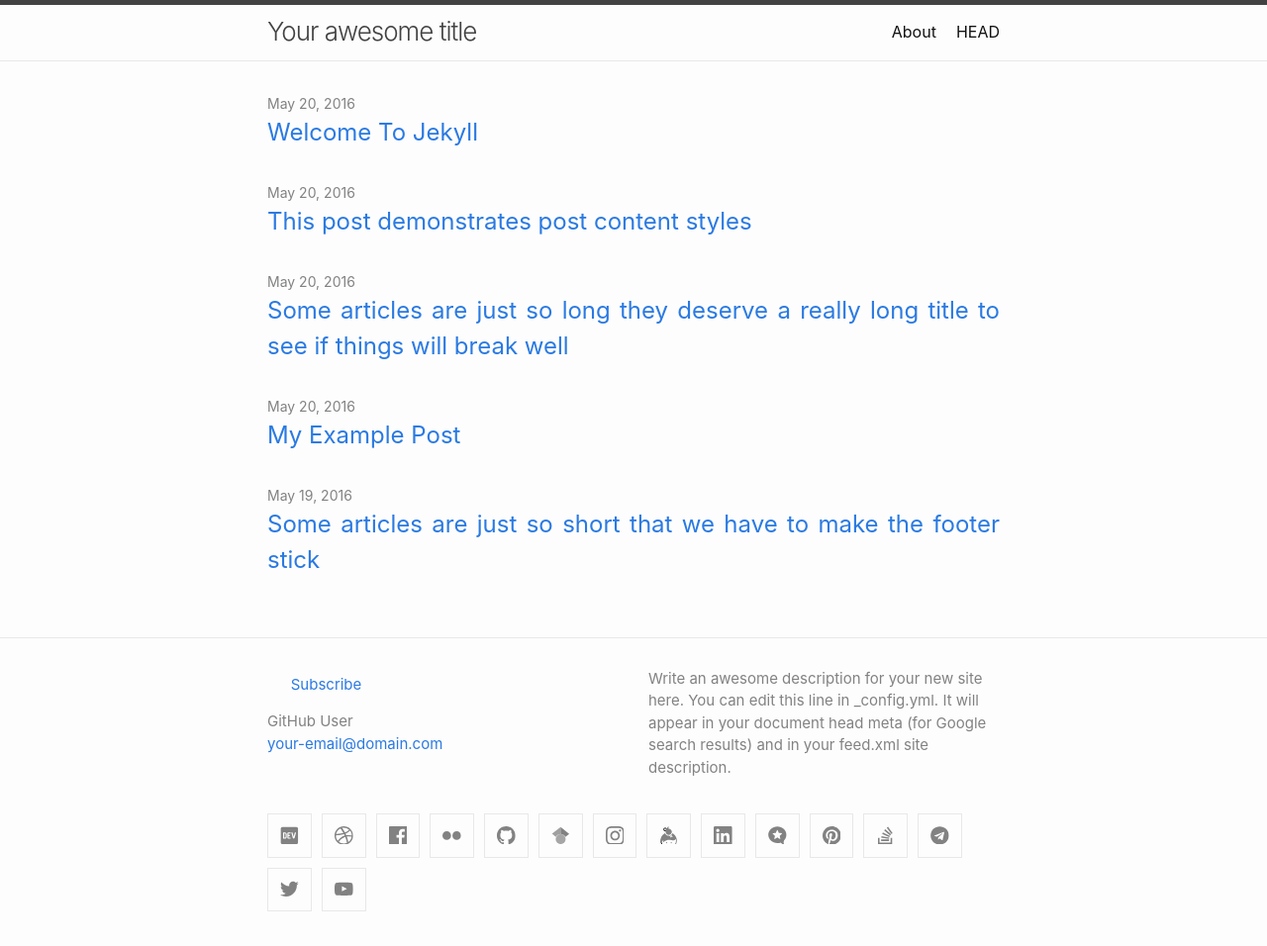
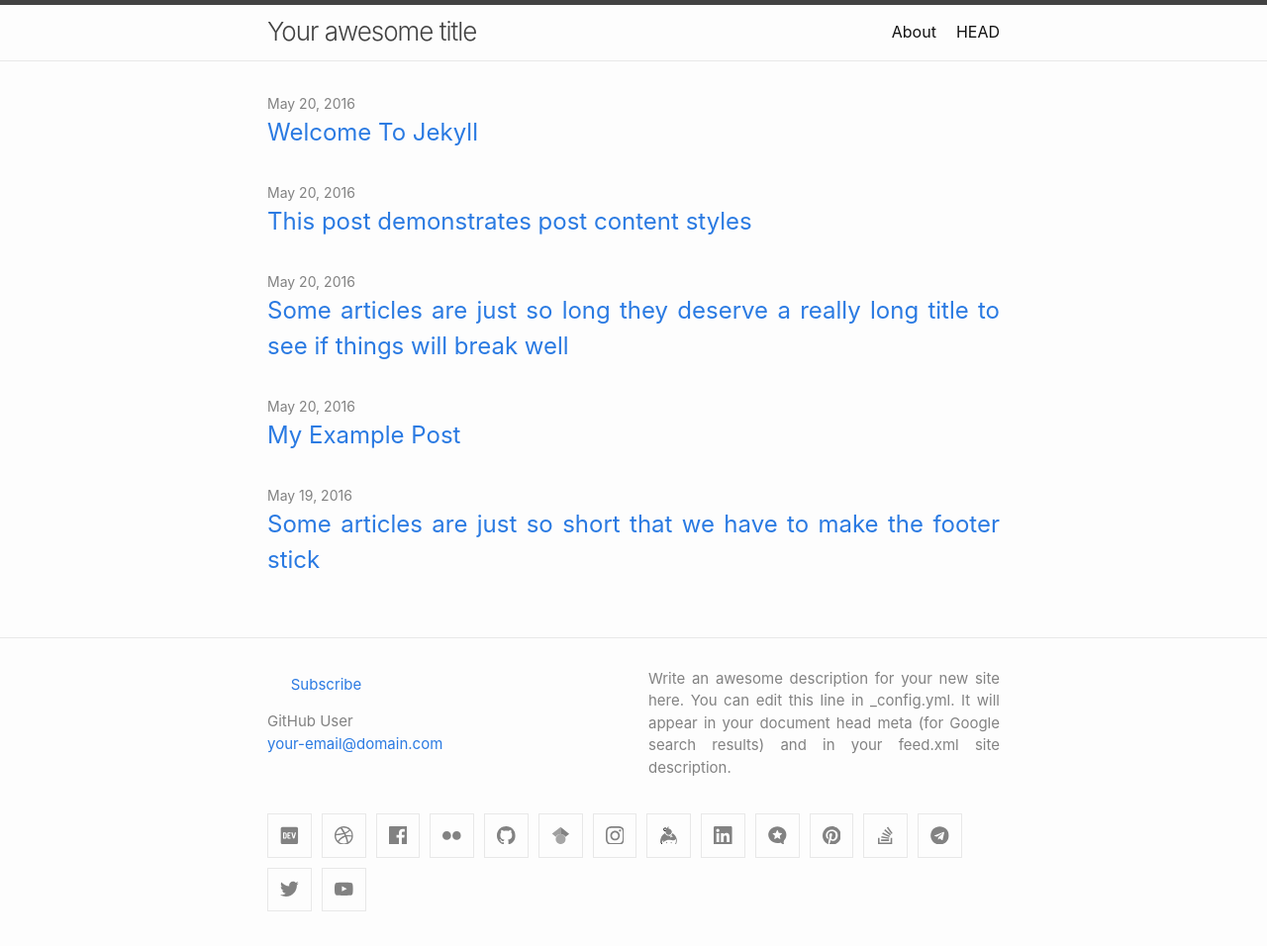
Before and after one commit to keinriesenradinparis/testing_minima_features, a Jekyll site: the page built from index.md, in a window 1280 px wide. Shown: the whole page at 99% size. Built offline with Jekyll 4.4.1, drawn with Linux system fonts in a browser that asks for light colours.

Commit message:
Update custom-styles.scss

```diff
--- a/_sass/minima/custom-styles.scss
+++ b/_sass/minima/custom-styles.scss
@@ -1,6 +1,9 @@
 // Placeholder to allow defining custom styles that override everything else.
 // (Use `_sass/minima/custom-variables.scss` to override variable defaults)
 
+.wrapper{
+  text-align: justify;
+}
 
 .page-content{
   text-align: justify;
```
